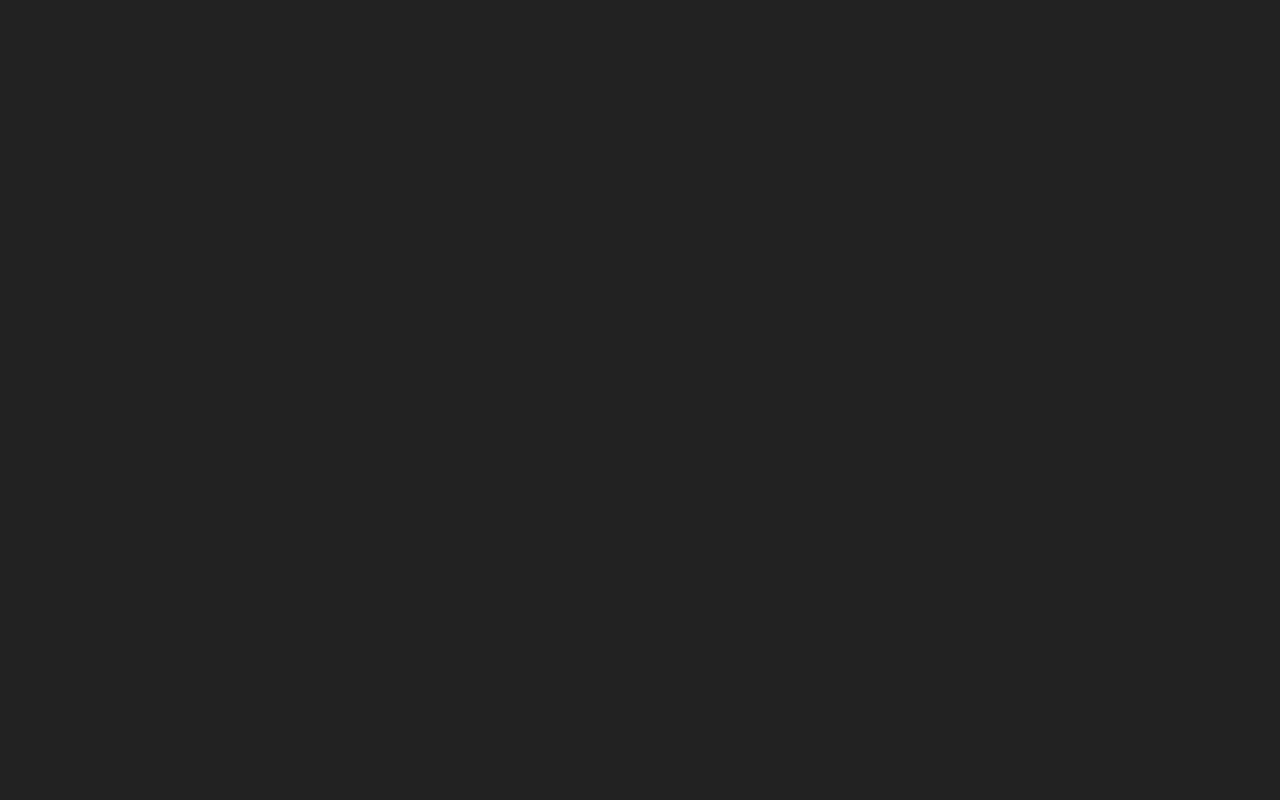
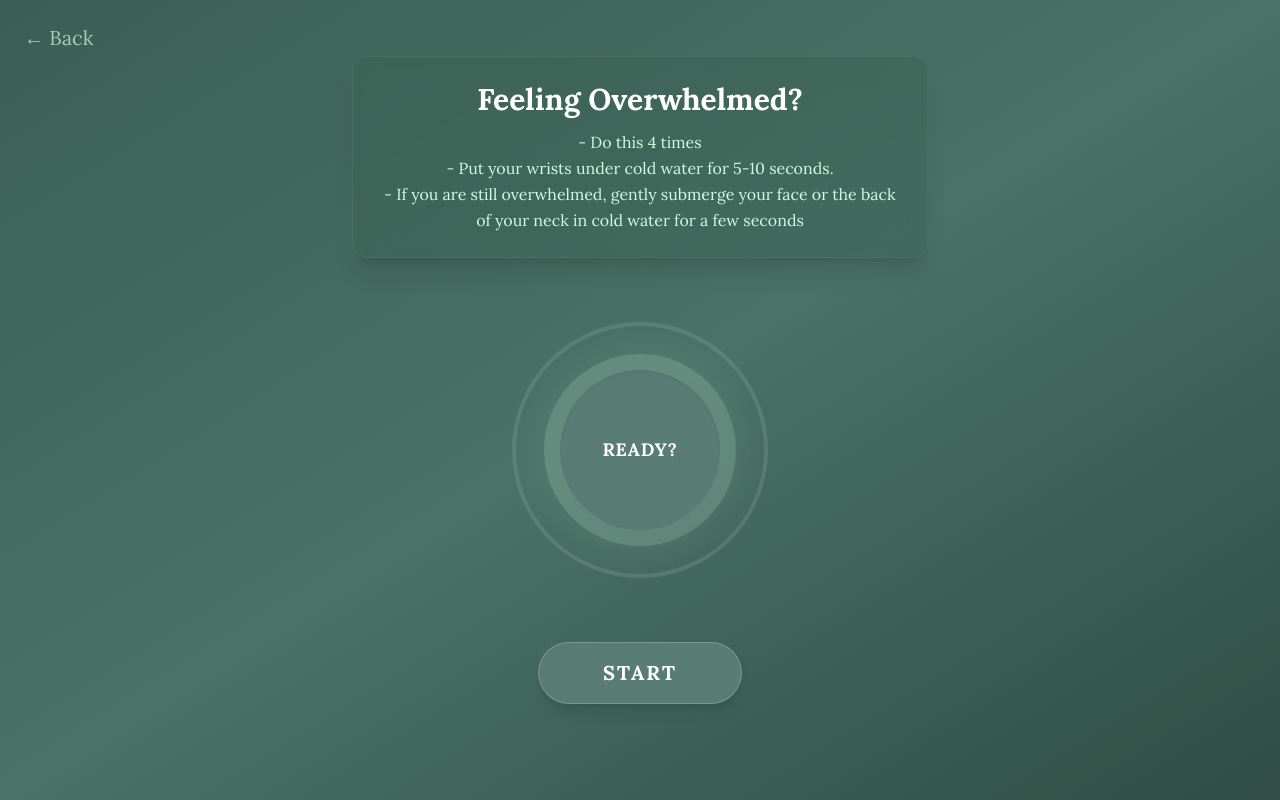
Before and after one commit to Buiuga/Pocket-Dimension, a React (Vite) app: page /breathing in a window 1280 px wide. Before the commit this address had no page. Built offline with nearby package versions, Linux system fonts and the light colour scheme.

Commit message:
added Reset Breath design + functionality. - changed the animation duration when you visit an 'app'

```diff
--- a/src/App.jsx
+++ b/src/App.jsx
@@ -3,6 +3,7 @@ import Dashboard from "./Dashboard";
 import Pomodoro from "./Pomodoro";
 import WheelofFate from "./WheelofFate";
 import BorrowedWisdom from "./BorrowedWisdom";
+import ResetBreath from "./ResetBreath";
 import { Routes, Route } from "react-router-dom";
 function App() {
   return (
@@ -14,6 +15,7 @@ function App() {
           <Route path="pomodoro" element={<Pomodoro />} />
           <Route path="decisionMaker" element={<WheelofFate />} />
           <Route path="quotes" element={<BorrowedWisdom />} />
+          <Route path="breathing" element={<ResetBreath />} />
         </Routes>
       </div>
     </>
--- a/src/BorrowedWisdom.jsx
+++ b/src/BorrowedWisdom.jsx
@@ -34,6 +34,7 @@ const BorrowedWisdom = () => {
       <motion.div
         initial={{ opacity: 0, y: -20 }}
         animate={{ opacity: 1, y: 0 }}
+        transition={{ duration: 0.8 }}
         className="w-full max-w-2xl bg-amber-950/40 backdrop-blur-md border border-amber-500/20 rounded-2xl p-8 text-center shadow-xl mb-10"
       >
         <h2 className="text-3xl md:text-4xl font-bold text-amber-100 mb-3 tracking-wide">
@@ -49,7 +50,7 @@ const BorrowedWisdom = () => {
       <motion.div
         initial={{ opacity: 0, scale: 0.95 }}
         animate={{ opacity: 1, scale: 1 }}
-        transition={{ delay: 0.2 }}
+        transition={{ duration: 0.8 }}
         className="
             relative
             w-full max-w-3xl
--- /dev/null
+++ b/src/ResetBreath.jsx
@@ -0,0 +1,201 @@
+/* eslint-disable no-unused-vars */
+import React, { useState, useEffect } from "react";
+import { motion, AnimatePresence } from "framer-motion";
+import { useNavigate } from "react-router-dom";
+
+const ResetBreath = () => {
+  const navigate = useNavigate();
+
+  // STATES
+  const [isActive, setIsActive] = useState(false);
+  const [phase, setPhase] = useState("idle"); // idle, inhale, hold, exhale
+  const [cycleCount, setCycleCount] = useState(0);
+
+  const handleToggle = () => {
+    if (isActive) {
+      setIsActive(false);
+      setPhase("idle");
+      setCycleCount(0);
+      return;
+    }
+    setIsActive(true);
+  };
+
+  // INSTRUCTIONS TEXT
+  const getInstructionText = () => {
+    switch (phase) {
+      case "inhale":
+        return "Breathe In";
+      case "hold":
+        return "Hold";
+      case "exhale":
+        return "Breathe Out";
+      default:
+        return "Ready?";
+    }
+  };
+
+  // THE BREATHING LOGIC
+  useEffect(() => {
+    if (!isActive) return;
+
+    let cancelled = false;
+
+    const runCycle = async () => {
+      if (cancelled) return;
+
+      // 1. INHALE (4s)
+      setPhase("inhale");
+      await new Promise((r) => setTimeout(r, 4000));
+      if (cancelled) return;
+
+      // 2. HOLD (4s)
+      setPhase("hold");
+      await new Promise((r) => setTimeout(r, 4000));
+      if (cancelled) return;
+
+      // 3. EXHALE (4s)
+      setPhase("exhale");
+      await new Promise((r) => setTimeout(r, 4000));
+      if (cancelled) return;
+
+      setCycleCount((prev) => prev + 1);
+    };
+
+    const intervalId = setInterval(() => {
+      runCycle();
+    }, 12000);
+
+    const kickoffId = setTimeout(runCycle, 0);
+
+    return () => {
+      cancelled = true;
+      clearInterval(intervalId);
+      clearTimeout(kickoffId);
+    };
+  }, [isActive]);
+
+  return (
+    <div className="min-h-screen bg-gradient-to-br from-[#3B5F54] via-[#4A7266] to-[#2F4D44] p-6 flex flex-col items-center">
+      {/* Back Button */}
+      <button
+        onClick={() => navigate("/home")}
+        className="absolute top-6 left-6 text-emerald-100/70 hover:text-white text-xl transition-colors z-20"
+      >
+        ← Back
+      </button>
+
+      <div className="h-8"></div>
+
+      {/* 2. HEADER CARD */}
+      <motion.div
+        initial={{ opacity: 0, y: -20 }}
+        animate={{ opacity: 1, y: 0 }}
+        transition={{ duration: 0.8 }}
+        className="w-full max-w-xl bg-[#3B5F54]/40 backdrop-blur-md border border-[#597C74]/40 rounded-2xl p-6 text-center shadow-xl mb-24"
+      >
+        <h2 className="text-2xl md:text-3xl font-bold text-white mb-3">
+          Feeling Overwhelmed?
+        </h2>
+        <p className="text-emerald-100 text-sm md:text-base leading-relaxed font-light">
+          - Do this 4 times <br />
+          - Put your wrists under cold water for 5-10 seconds. <br />- If you
+          are still overwhelmed, gently submerge your face or the back of your
+          neck in cold water for a few seconds
+        </p>
+      </motion.div>
+
+      {/* 3. THE BREATHING CIRCLE CONTAINER */}
+      <div className="relative flex items-center justify-center mb-24">
+        {/* Background Static Ring */}
+        <div className="absolute w-64 h-64 rounded-full border-4 border-white/10"></div>
+
+        {/* Animated Breathing Circle */}
+        <motion.div
+          className="w-48 h-48 bg-emerald-100/20 backdrop-blur-sm rounded-full flex items-center justify-center relative shadow-[0_0_50px_rgba(255,255,255,0.1)]"
+          animate={{
+            scale: phase === "inhale" || phase === "hold" ? 1.5 : 1,
+            opacity: phase === "hold" ? 0.9 : 1,
+          }}
+          transition={{
+            duration: 4,
+            ease: "easeInOut",
+          }}
+        >
+          {/* Inner Core Circle */}
+          <div className="w-40 h-40 bg-[#597C74] rounded-full flex items-center justify-center shadow-inner px-4">
+            <AnimatePresence mode="wait">
+              <motion.span
+                key={phase}
+                initial={{ opacity: 0, y: 5 }}
+                animate={{ opacity: 1, y: 0 }}
+                exit={{ opacity: 0, y: -5 }}
+                className="text-white font-bold text-lg uppercase tracking-wider text-center w-full leading-tight"
+              >
+                {getInstructionText()}
+              </motion.span>
+            </AnimatePresence>
+          </div>
+        </motion.div>
+
+        {/* Progress Ring (SVG) */}
+        {isActive && (
+          <svg className="absolute w-80 h-80 rotate-[-90deg] pointer-events-none">
+            <circle
+              cx="160"
+              cy="160"
+              r="156"
+              stroke="white"
+              strokeWidth="2"
+              fill="transparent"
+              strokeOpacity="0.3"
+            />
+            <motion.circle
+              cx="160"
+              cy="160"
+              r="156"
+              stroke="white"
+              strokeWidth="4"
+              fill="transparent"
+              strokeLinecap="round"
+              initial={{ pathLength: 0 }}
+              animate={{ pathLength: 1 }}
+              transition={{
+                duration: 4,
+                ease: "linear",
+                repeat: Infinity,
+              }}
+            />
+          </svg>
+        )}
+      </div>
+
+      {/* 4. CONTROLS */}
+      <div className="flex flex-col items-center gap-4">
+        <motion.button
+          onClick={handleToggle}
+          whileHover={{ scale: 1.05 }}
+          whileTap={{ scale: 0.95 }}
+          className={`
+                text-white font-bold text-xl uppercase tracking-widest py-4 px-16 rounded-full shadow-lg transition-all border border-white/20
+                ${
+                  isActive
+                    ? "bg-transparent hover:bg-white/10"
+                    : "bg-[#597C74] hover:bg-[#4d6b60] shadow-[0_0_20px_rgba(89,124,116,0.6)]"
+                }
+            `}
+        >
+          {isActive ? "Stop" : "Start"}
+        </motion.button>
+
+        {cycleCount > 0 && (
+          <p className="text-emerald-200/60 text-sm">
+            Cycles completed: {cycleCount}
+          </p>
+        )}
+      </div>
+    </div>
+  );
+};
+
+export default ResetBreath;
--- a/src/WheelofFate.jsx
+++ b/src/WheelofFate.jsx
@@ -105,6 +105,7 @@ const WheelofFate = () => {
       <motion.div
         initial={{ opacity: 0, y: -20 }}
         animate={{ opacity: 1, y: 0 }}
+        transition={{ duration: 0.5 }}
         className="w-full max-w-2xl bg-teal-950/40 backdrop-blur-md border border-cyan-500/30 rounded-2xl p-6 text-center shadow-xl mb-8 relative z-10"
       >
         <h2 className="text-2xl md:text-3xl font-bold text-cyan-100 mb-2">
```
